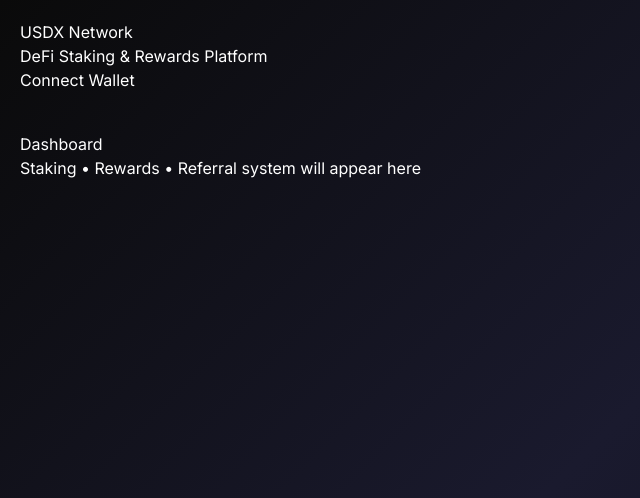
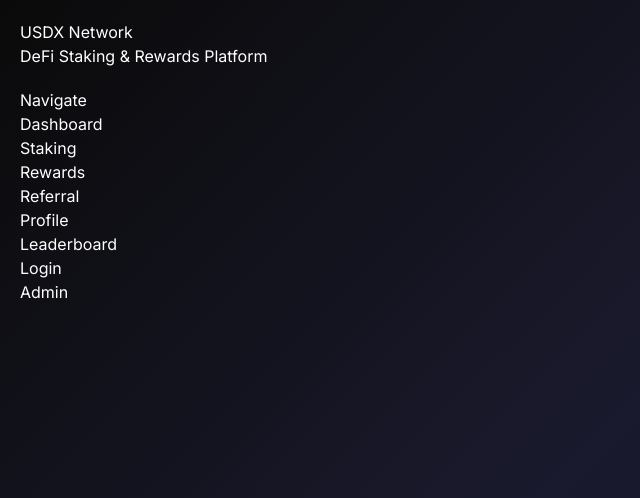
Before and after one commit to usdxofficialdev/-Dead-Token-Exchange-, a Next.js app: page / in a window 1280 px wide. Shown: the top 498 px of the page, without its empty margins (0-640 px from the left). Built offline with nearby package versions, Linux system fonts and the light colour scheme.

Commit message:
Update page.tsx

```diff
--- a/app/page.tsx
+++ b/app/page.tsx
@@ -1,22 +1,25 @@
-import LoginWallet from "./components/LoginWallet";
+import Link from "next/link";
 
 export default function Home() {
   return (
-    <div style={{ padding: "20px" }}>
-
-      {/* HEADER (old UI feel) */}
+    <main style={{ padding: "20px" }}>
       <h1>USDX Network</h1>
       <p>DeFi Staking & Rewards Platform</p>
 
-      {/* WALLET */}
-      <LoginWallet />
+      <div style={{ marginTop: "20px" }}>
+        <h2>Navigate</h2>
 
-      {/* PLACEHOLDER FOR OLD UI */}
-      <div style={{ marginTop: "40px" }}>
-        <h2>Dashboard</h2>
-        <p>Staking • Rewards • Referral system will appear here</p>
+        <ul>
+          <li><Link href="/dashboard">Dashboard</Link></li>
+          <li><Link href="/membership">Staking</Link></li>
+          <li><Link href="/rewards">Rewards</Link></li>
+          <li><Link href="/referral">Referral</Link></li>
+          <li><Link href="/profile">Profile</Link></li>
+          <li><Link href="/leaderboard">Leaderboard</Link></li>
+          <li><Link href="/login">Login</Link></li>
+          <li><Link href="/admin">Admin</Link></li>
+        </ul>
       </div>
-
-    </div>
+    </main>
   );
 }
```
